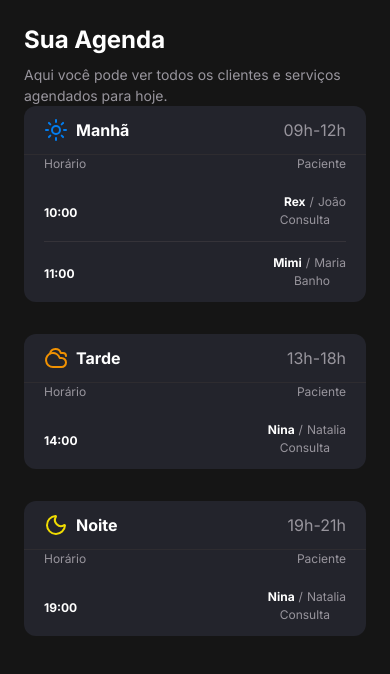
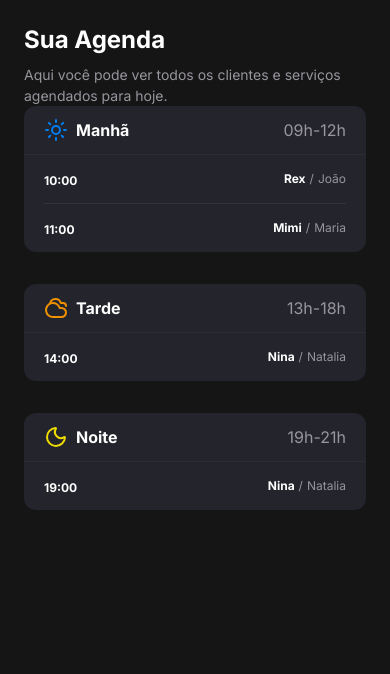
Before and after one commit to Weyne23/mundo-pet-nextjs, a Next.js app: page / in a window 390 px wide. Shown: the top 674 px of the page. Built offline with nearby package versions, Linux system fonts and the light colour scheme.

Commit message:
chore: feitos ajustes tela home

```diff
--- a/src/app/layout.tsx
+++ b/src/app/layout.tsx
@@ -1,5 +1,5 @@
 import type { Metadata } from 'next';
-import { Inter, Geist_Mono } from 'next/font/google';
+import { Inter } from 'next/font/google';
 import '../styles/globals.css';
 
 const inter = Inter({
@@ -17,7 +17,7 @@ const interTight = Inter({
 export const metadata: Metadata = {
   title: 'Mundo Pet',
   description:
-    'Aqui é onde seu Pet vai ser tratado como o principe/preincessa que ele é!',
+    'Aqui é onde seu Pet vai ser tratado como o príncipe/princesa que ele é!',
 };
 
 export default function RootLayout({
--- a/src/app/page.tsx
+++ b/src/app/page.tsx
@@ -1,10 +1,12 @@
 import { PeriodSection } from '@/components/PeriodSection';
+//import { prisma } from '@/lib/prisma';
 import {
   APPOINTMENT_DATA,
   groupAppointmentByPeriod,
 } from '@/utils/appointment-utils';
 
-export default function Home() {
+export default async function Home() {
+  //const appoint = await prisma.appointment.findMany();
   const periods = groupAppointmentByPeriod(APPOINTMENT_DATA);
 
   return (
--- a/src/components/AppointmentCard/appointment-card.tsx
+++ b/src/components/AppointmentCard/appointment-card.tsx
@@ -34,12 +34,11 @@ export const AppointmentCard = ({
             {appointment.tutorName}
           </span>
         </div>
-
-        <div className="text-left pr-4 md:mt-0 col-span-2 md:col-span-1 flex justify-end items-center gap-2">
-          <span className="text-paragraph-small-size text-content-secondary">
-            {appointment.description}
-          </span>
-        </div>
+      </div>
+      <div className="text-left pr-4 hidden md:block mt-1 md:mt-0 col-span-2 md:col-span-1">
+        <span className="text-paragraph-small-size text-content-secondary">
+          {appointment.description}
+        </span>
       </div>
     </div>
   );
--- a/src/components/PeriodSection/period-section.tsx
+++ b/src/components/PeriodSection/period-section.tsx
@@ -29,10 +29,6 @@ export const PeriodSection = ({ period }: periodSectionProps) => {
       {period.appointments.length > 0 ? (
         <div className="px-5">
           <div>
-            <div className="grid grid-cols-2 md:hidden text-label-small-size text-content-secondary mb-2">
-              <div className="text-left">Horário</div>
-              <div className="text-right">Paciente</div>
-            </div>
             {period.appointments.map((appointment, index) => (
               <AppointmentCard
                 key={index}
--- /dev/null
+++ b/src/lib/prisma.ts
@@ -0,0 +1,3 @@
+import { PrismaClient } from '@/generated/prisma';
+
+export const prisma = new PrismaClient();
```
Also changed, not shown: 1 other file (tests, documents, lock files or other folders).
